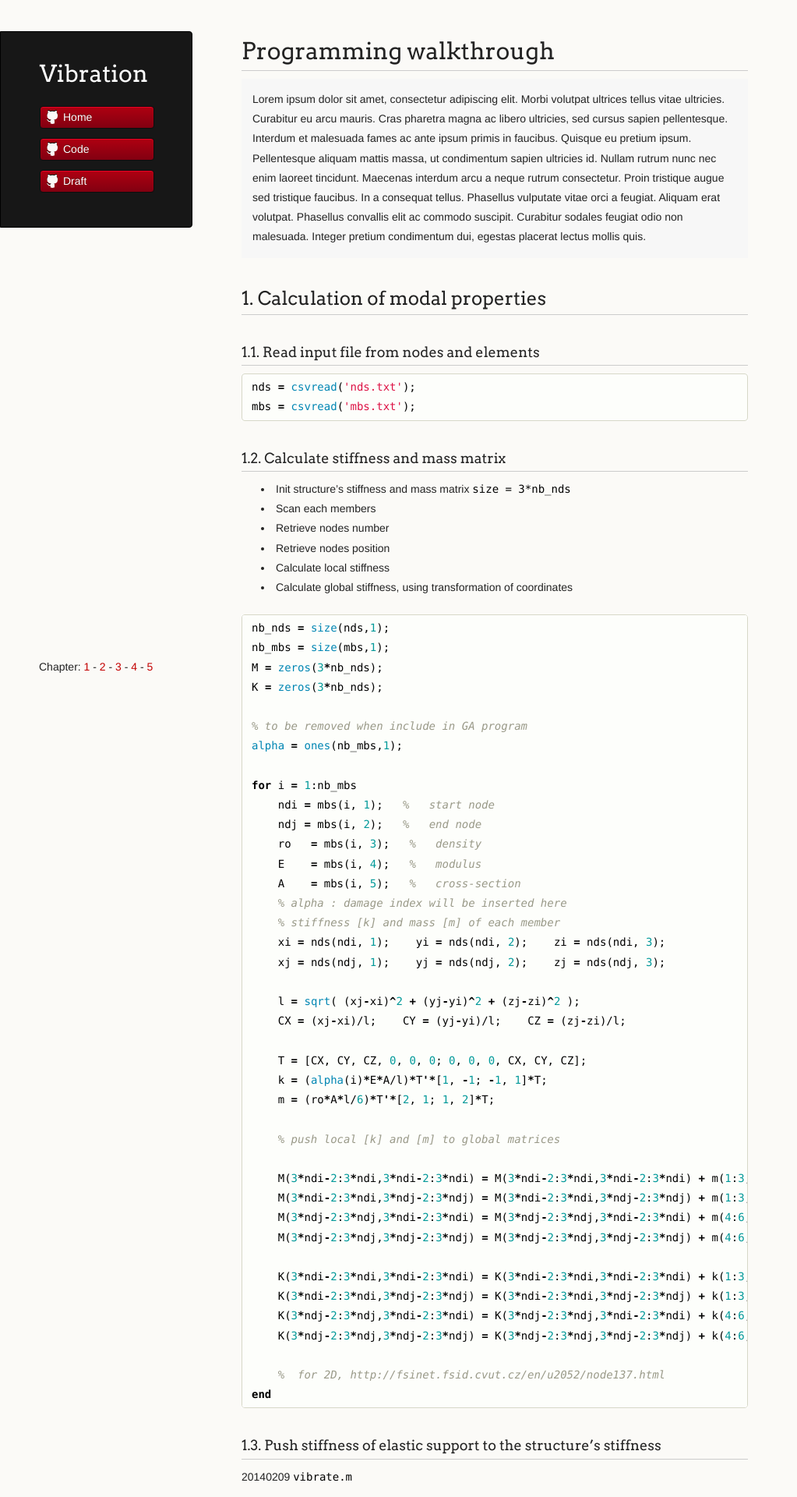
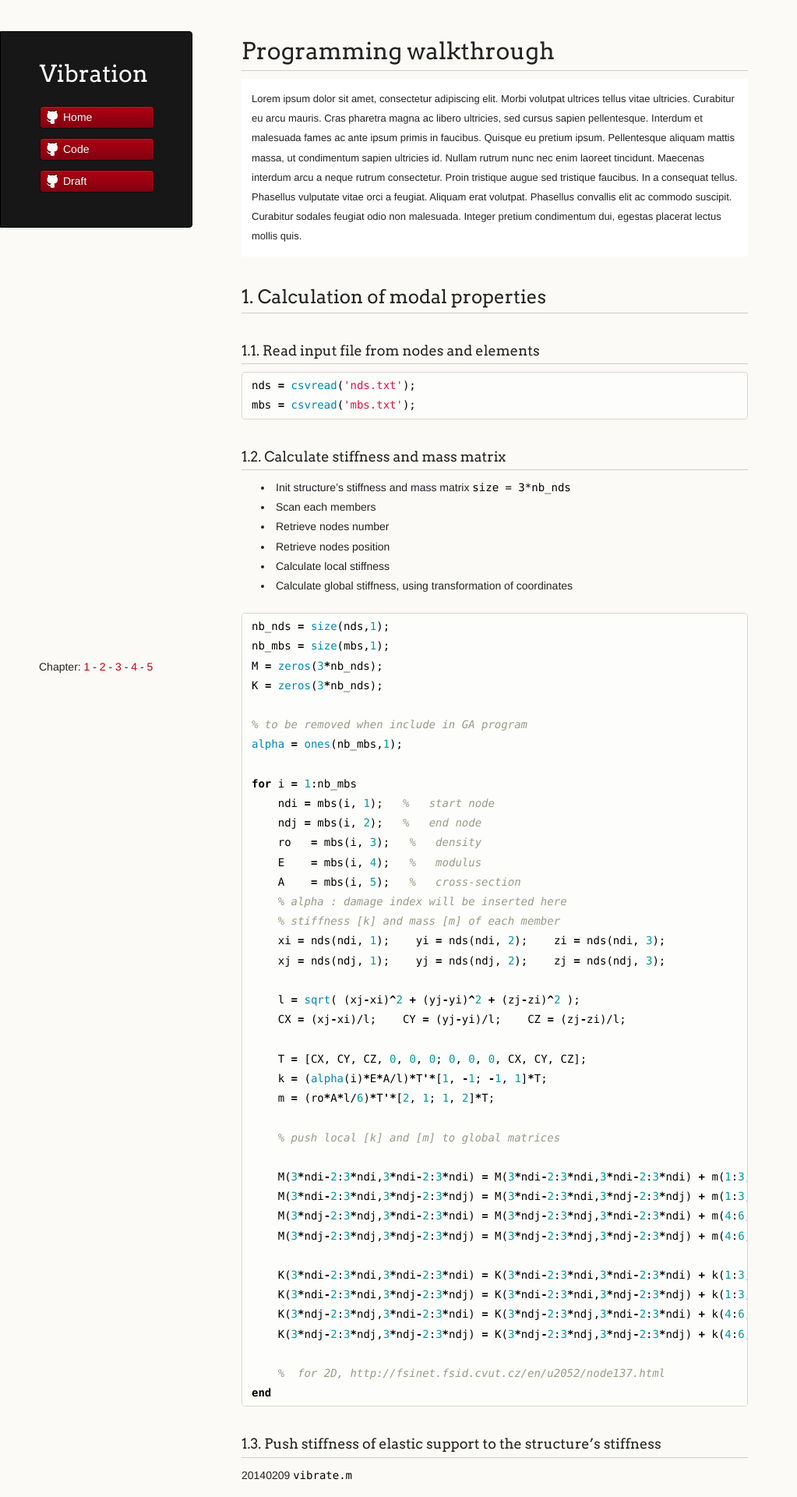
Before and after one commit to vireax/vibration, a Jekyll site: the page built from code.md, in a window 1280 px wide. Shown: the top 1920 px of the page at 78% size, without its empty margins (0-1023 px from the left). Built offline with Jekyll 4.4.1, drawn with Linux system fonts in a browser that asks for light colours.

Commit message:
Update styles.css

```diff
--- a/stylesheets/styles.css
+++ b/stylesheets/styles.css
@@ -330,7 +330,7 @@ padding-left: 50px;
 }
 
 /* Custom */
-.toc {position:fixed, top:0; padding:1em; width:auto; background:#f7f7f7; }
+.toc { padding:1em; background:#fff; position:fixed, top:0; font-size:small;}
 .index-post-date {
 	display:inline-block;
 	width:6em;
```
